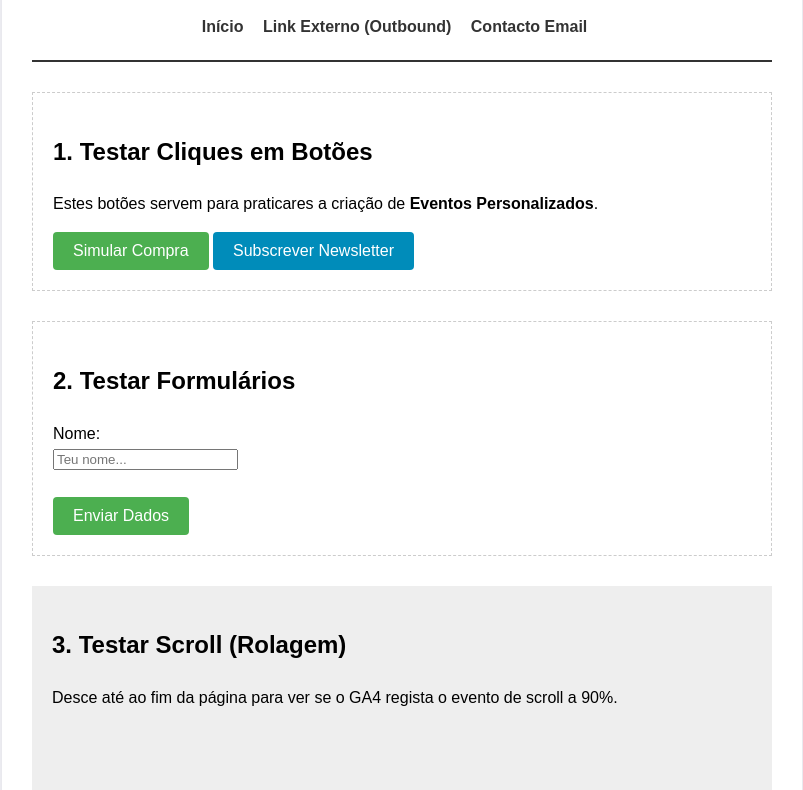
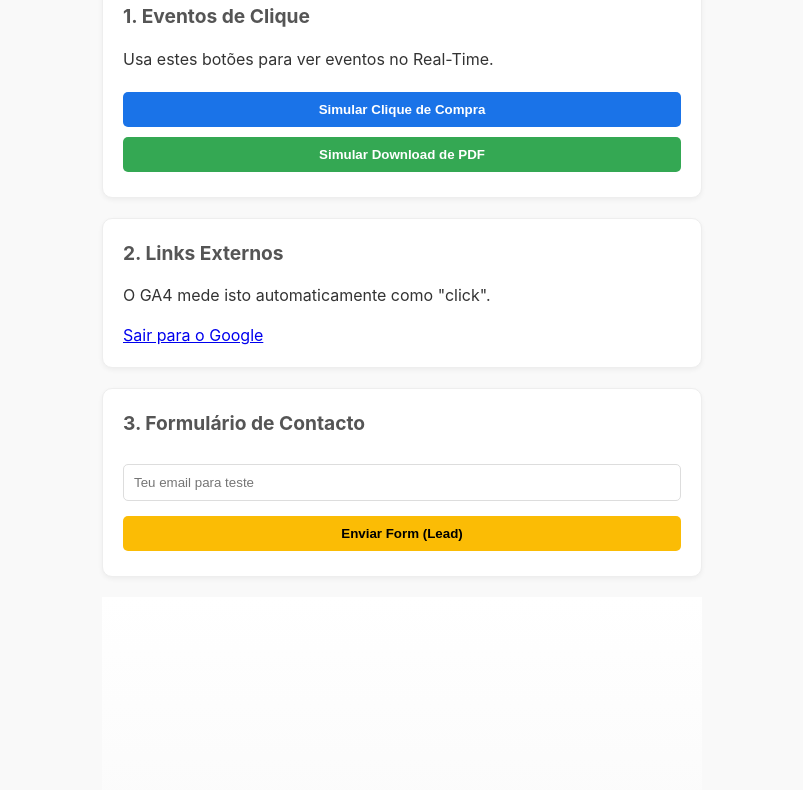
Before and after one commit to WhySoSeriusBro/teste_faculdade, a plain HTML site: page index.html in a window 1280 px wide. Shown: the part 170-960 px from the top of the page, without its empty margins (238-1041 px from the left). Drawn offline with Linux system fonts and the light colour scheme.

Commit message:
Update index.html
index 2.0

```diff
--- a/index.html
+++ b/index.html
@@ -3,66 +3,69 @@
 <head>
     <meta charset="UTF-8">
     <meta name="viewport" content="width=device-width, initial-scale=1.0">
-    <title>Meu Laboratório de Google Analytics</title>
+    <title>GA4 Testing Lab</title>
 
     <style>
-        body { font-family: sans-serif; line-height: 1.6; max-width: 800px; margin: 40px auto; padding: 20px; background-color: #f4f4f9; }
-        header { text-align: center; border-bottom: 2px solid #333; padding-bottom: 20px; }
-        .container { background: white; padding: 30px; border-radius: 8px; box-shadow: 0 2px 10px rgba(0,0,0,0.1); }
-        .track-section { margin: 30px 0; padding: 20px; border: 1px dashed #ccc; }
-        button { background-color: #4CAF50; color: white; padding: 10px 20px; border: none; border-radius: 4px; cursor: pointer; font-size: 16px; }
-        button:hover { background-color: #45a049; }
-        .btn-secondary { background-color: #008CBA; }
-        .nav-links a { margin-right: 15px; color: #333; text-decoration: none; font-weight: bold; }
-        .nav-links a:hover { color: #4CAF50; }
-        footer { margin-top: 50px; text-align: center; font-size: 0.8em; color: #666; }
+        body { font-family: -apple-system, BlinkMacSystemFont, "Segoe UI", Roboto, sans-serif; line-height: 1.5; color: #333; max-width: 600px; margin: 40px auto; padding: 20px; background-color: #f9f9f9; }
+        section { background: white; padding: 20px; border-radius: 10px; box-shadow: 0 2px 5px rgba(0,0,0,0.05); margin-bottom: 20px; border: 1px solid #eee; }
+        h1 { color: #1a73e8; text-align: center; }
+        h2 { font-size: 1.2rem; margin-top: 0; color: #555; }
+        button { cursor: pointer; padding: 10px 15px; border: none; border-radius: 5px; font-weight: bold; margin: 5px 0; width: 100%; transition: 0.2s; }
+
+        /* Cores dos Botões para distinguir testes */
+        .btn-primary { background-color: #1a73e8; color: white; }
+        .btn-success { background-color: #34a853; color: white; }
+        .btn-warning { background-color: #fbbc05; color: black; }
+
+        input { width: 100%; padding: 10px; margin: 10px 0; border: 1px solid #ddd; border-radius: 5px; box-sizing: border-box; }
+        .spacer { height: 800px; background: linear-gradient(#fff, #f0f0f0); display: flex; align-items: center; justify-content: center; color: #999; font-style: italic; }
     </style>
 </head>
 <body>
 
-<div class="container">
-    <header>
-        <h1>Laboratório de Aprendizagem GA4</h1>
-        <nav class="nav-links">
-            <a href="#inicio">Início</a>
-            <a href="https://www.google.com" target="_blank">Link Externo (Outbound)</a>
-            <a href="mailto:exemplo@email.com">Contacto Email</a>
-        </nav>
-    </header>
+    <h1>GA4 Testing Lab 🧪</h1>
 
-    <main>
-        <section class="track-section">
-            <h2>1. Testar Cliques em Botões</h2>
-            <p>Estes botões servem para praticares a criação de <strong>Eventos Personalizados</strong>.</p>
-            <button id="btn-comprar">Simular Compra</button>
-            <button id="btn-newsletter" class="btn-secondary">Subscrever Newsletter</button>
+    <section>
+        <h2>1. Eventos de Clique</h2>
+        <p>Usa estes botões para ver eventos no Real-Time.</p>
+        <button id="btn_compra_teste" class="btn-primary">Simular Clique de Compra</button>
+        <button id="btn_download_guia" class="btn-success">Simular Download de PDF</button>
     </section>
 
-        <section class="track-section">
-            <h2>2. Testar Formulários</h2>
-            <form id="meu-formulario">
-                <label for="nome">Nome:</label><br>
-                <input type="text" id="nome" name="nome" placeholder="Teu nome..."><br><br>
-                <button type="submit">Enviar Dados</button>
+    <section>
+        <h2>2. Links Externos</h2>
+        <p>O GA4 mede isto automaticamente como "click".</p>
+        <a href="https://www.google.com" target="_blank" id="link_externo_google">Sair para o Google</a>
+    </section>
+
+    <section>
+        <h2>3. Formulário de Contacto</h2>
+        <form id="form_test">
+            <input type="email" id="email_user" placeholder="Teu email para teste" required>
+            <button type="submit" class="btn-warning">Enviar Form (Lead)</button>
         </form>
     </section>
 
-        <section style="height: 1000px; background: #eee; margin-top: 20px; padding: 20px;">
-            <h2>3. Testar Scroll (Rolagem)</h2>
-            <p>Desce até ao fim da página para ver se o GA4 regista o evento de scroll a 90%.</p>
-        </section>
-    </main>
-
-    <footer id="fim">
-        <p>&copy; 2026 - O meu site de testes de Analytics</p>
-    </footer>
+    <div class="spacer">
+        <p>Faz scroll para baixo para disparar o evento de 90% de rolagem...</p>
     </div>
 
+    <section id="footer_area">
+        <p>Chegaste ao fim! O evento de <strong>scroll</strong> deve ter disparado agora.</p>
+    </section>
+
     <script>
-    // Pequeno script para o formulário não recarregar a página no teste
-    document.getElementById('meu-formulario').addEventListener('submit', function(e) {
+        // Impede o formulário de recarregar a página para não perderes o rastro no GA4
+        document.getElementById('form_test').addEventListener('submit', function(e) {
             e.preventDefault();
-        alert('Formulário enviado com sucesso! (Isto pode ser um evento no GA4)');
+            alert('Formulário enviado! Verifica o DebugView no GA4.');
+        });
+
+        // Alerta simples para os botões
+        document.querySelectorAll('button').forEach(btn => {
+            btn.addEventListener('click', function() {
+                console.log('Botão clicado: ' + this.id);
+            });
         });
     </script>
 
```
Lines whose indentation alone changed are shown as unchanged.
